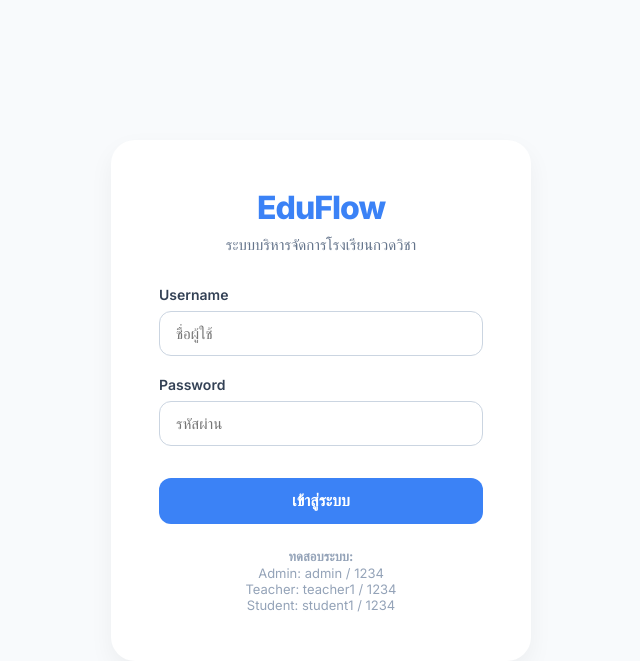
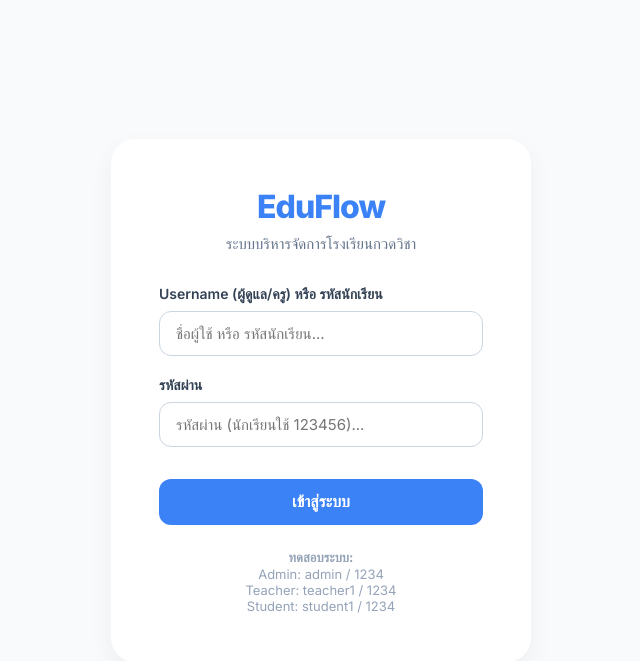
Before and after one commit to nutbbgna1/eduflow-web, a PHP site: page /index.php in a window 1280 px wide. Shown: the top 661 px of the page, without its empty margins (319-959 px from the left). Run offline with PHP 8.4, Linux system fonts and the light colour scheme.

Commit message:
feat: implement student login mechanism

```diff
--- a/config/db.php
+++ b/config/db.php
@@ -45,6 +45,16 @@ try {
     $cols = $pdo->query("SHOW COLUMNS FROM schedules LIKE 'schedule_month'")->fetchAll();
     if (empty($cols)) {
         $pdo->exec("ALTER TABLE schedules ADD COLUMN schedule_month VARCHAR(7) NOT NULL DEFAULT '" . date('Y-m') . "' COMMENT 'YYYY-MM format', ADD COLUMN status ENUM('draft', 'published') DEFAULT 'published', ADD INDEX idx_schedule_month (schedule_month)");
+    }
+} catch (\PDOException $e) {
+    // Silently ignore if table doesn't exist yet
+}
+
+// Auto-migration: ensure students table has password column
+try {
+    $cols = $pdo->query("SHOW COLUMNS FROM students LIKE 'password'")->fetchAll();
+    if (empty($cols)) {
+        $pdo->exec("ALTER TABLE students ADD COLUMN password VARCHAR(255) NOT NULL DEFAULT '123456' AFTER student_code");
     }
 } catch (\PDOException $e) {
     // Silently ignore if table doesn't exist yet
--- a/database.sql
+++ b/database.sql
@@ -28,6 +28,7 @@ CREATE TABLE IF NOT EXISTS subjects (
 CREATE TABLE IF NOT EXISTS students (
     id INT AUTO_INCREMENT PRIMARY KEY,
     student_code VARCHAR(20) NOT NULL,
+    password VARCHAR(255) NOT NULL DEFAULT '123456',
     first_name VARCHAR(100) NOT NULL,
     last_name VARCHAR(100) NOT NULL,
     rfid_tag VARCHAR(100) NULL
--- a/index.php
+++ b/index.php
@@ -44,7 +44,7 @@ if ($_SERVER['REQUEST_METHOD'] === 'POST') {
             exit;
         } else {
             // Check student table
-            $stmt_student = $pdo->prepare("SELECT id, password FROM students WHERE username = :u");
+            $stmt_student = $pdo->prepare("SELECT id, password FROM students WHERE student_code = :u");
             $stmt_student->execute(['u' => $username]);
             $student = $stmt_student->fetch();
 
@@ -178,12 +178,12 @@ if ($_SERVER['REQUEST_METHOD'] === 'POST') {
 
     <form method="POST" action="index.php">
         <div class="form-group">
-            <label>Username</label>
-            <input type="text" name="username" class="form-control" placeholder="ชื่อผู้ใช้" required>
+            <label for="username">Username (ผู้ดูแล/ครู) หรือ รหัสนักเรียน</label>
+            <input type="text" id="username" name="username" class="form-control" placeholder="ชื่อผู้ใช้ หรือ รหัสนักเรียน..." required autocomplete="username">
         </div>
         <div class="form-group">
-            <label>Password</label>
-            <input type="password" name="password" class="form-control" placeholder="รหัสผ่าน" required>
+            <label for="password">รหัสผ่าน</label>
+            <input type="password" id="password" name="password" class="form-control" placeholder="รหัสผ่าน (นักเรียนใช้ 123456)..." required autocomplete="current-password">
         </div>
         <button type="submit" class="btn-primary">เข้าสู่ระบบ</button>
     </form>
```
Also changed, not shown: student/index.php (+6 -1 lines).
